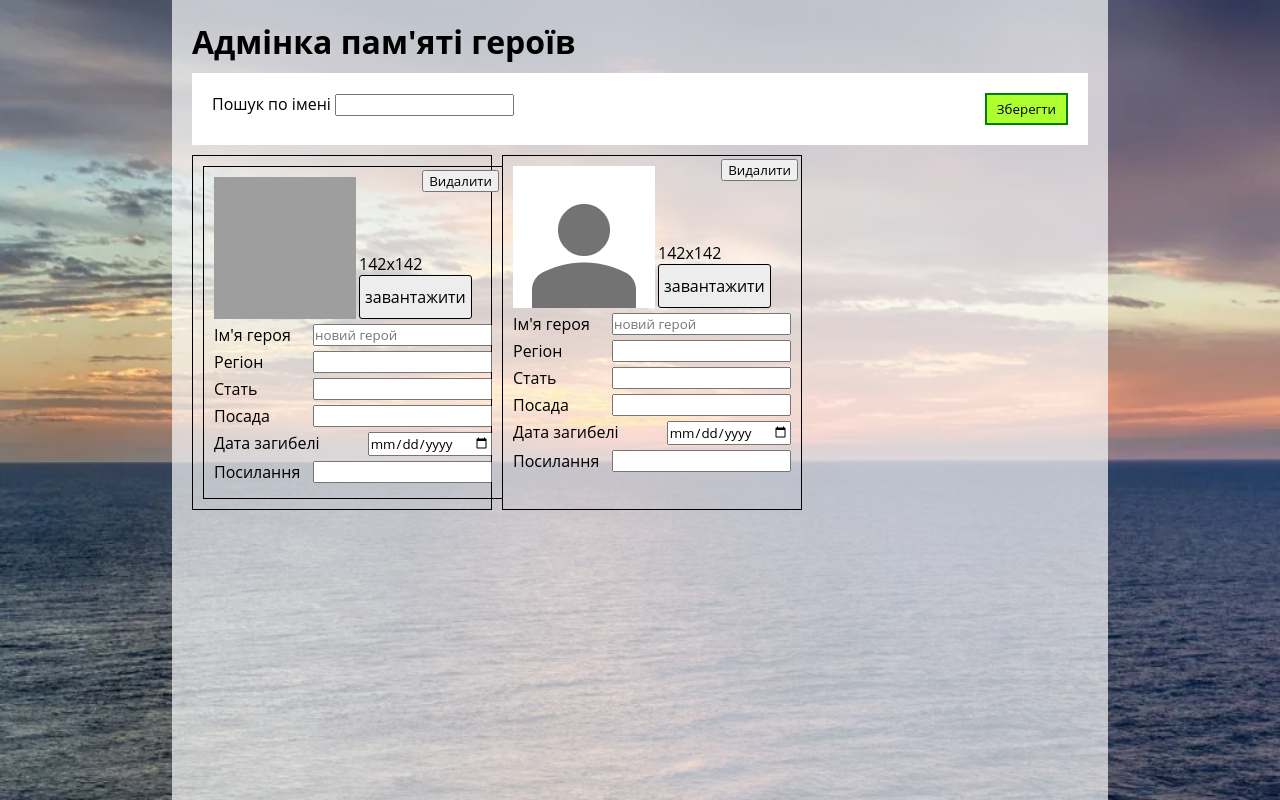
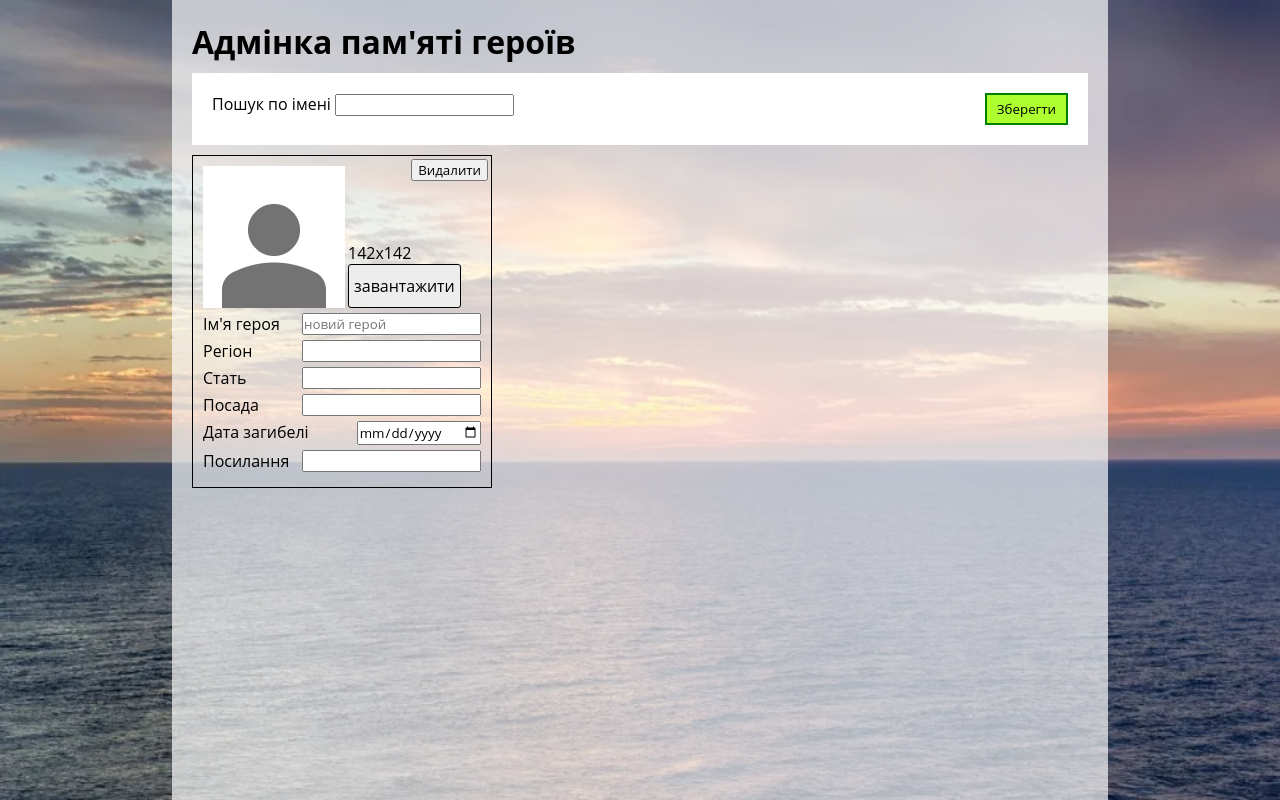
Before and after one commit to LoooMeN/War-heroes, a Flask app: template templates/admin.html in a window 1280 px wide. Run offline with Flask 3, Linux system fonts and the light colour scheme; the template is opened without the code that fills it, so the values that code supplies are empty; grey boxes are pictures that could not be loaded.

Commit message:
add mongodb

```diff
--- a/static/js/admin.js
+++ b/static/js/admin.js
@@ -49,9 +49,9 @@ function addFirstCard() {
     tempItem.classList.add('item_wrapper')
     tempItem.setAttribute("addDate", "new")
 
-    const item = `                <div class="item_wrapper" addDate="new">
+    const item = `
                     <div class="image_select">
-                        <img src="{{ url_for('static', filename='photos/placeholder.png') }}" alt="">
+                        <img src="/static/photos/placeholder.png" alt="">
                         <div class="image_button_wrapper">
                             <p>142x142</p>
                             <label>завантажити<input class="image_input" type="file" accept="image/jpeg, image/png, image/jpg" onchange="saveImage(this)"></label>
--- a/templates/admin.html
+++ b/templates/admin.html
@@ -19,46 +19,6 @@
                 <button onclick="save()">Зберегти</button>
             </div>
             <div class="items_wrapper">
-                <div class="item_wrapper" addDate="new">
-                    <div class="image_select">
-                        <img src="{{ url_for('static', filename='photos/placeholder.png') }}" alt="">
-                        <div class="image_button_wrapper">
-                            <p>142x142</p>
-                            <label>завантажити<input class="image_input" type="file" accept="image/jpeg, image/png, image/jpg" onchange="saveImage(this)"></label>
-                        </div>
-                    </div>
-                    <!-- name -->
-                    <div class="input_wrapper">
-                        <label for="">Ім'я героя</label>
-                        <input class="heroName" type="text" placeholder="новий герой">
-                    </div>
-                    <!-- region -->
-                    <div class="input_wrapper">
-                        <label for="">Регіон</label>
-                        <input class="heroRegion" type="text">
-                    </div>
-                    <!-- gender -->
-                    <div class="input_wrapper">
-                        <label for="">Стать</label>
-                        <input class="heroGender" type="text">
-                    </div>
-                    <!-- position -->
-                    <div class="input_wrapper">
-                        <label for="">Посада</label>
-                        <input class="heroPosition" type="text">
-                    </div>
-                    <!-- death date -->
-                    <div class="input_wrapper">
-                        <label for="">Дата загибелі</label>
-                        <input class="heroDeathDate" type="date">
-                    </div>
-                    <!-- url -->
-                    <div class="input_wrapper">
-                        <label for="">Посилання</label>
-                        <input class="heroLink" type="text">
-                    </div>
-                    <button class="delete_button" onclick="selfDelete(this, 0)">Видалити</button>
-                </div>
             </div>
         </div>
     </div>
```
